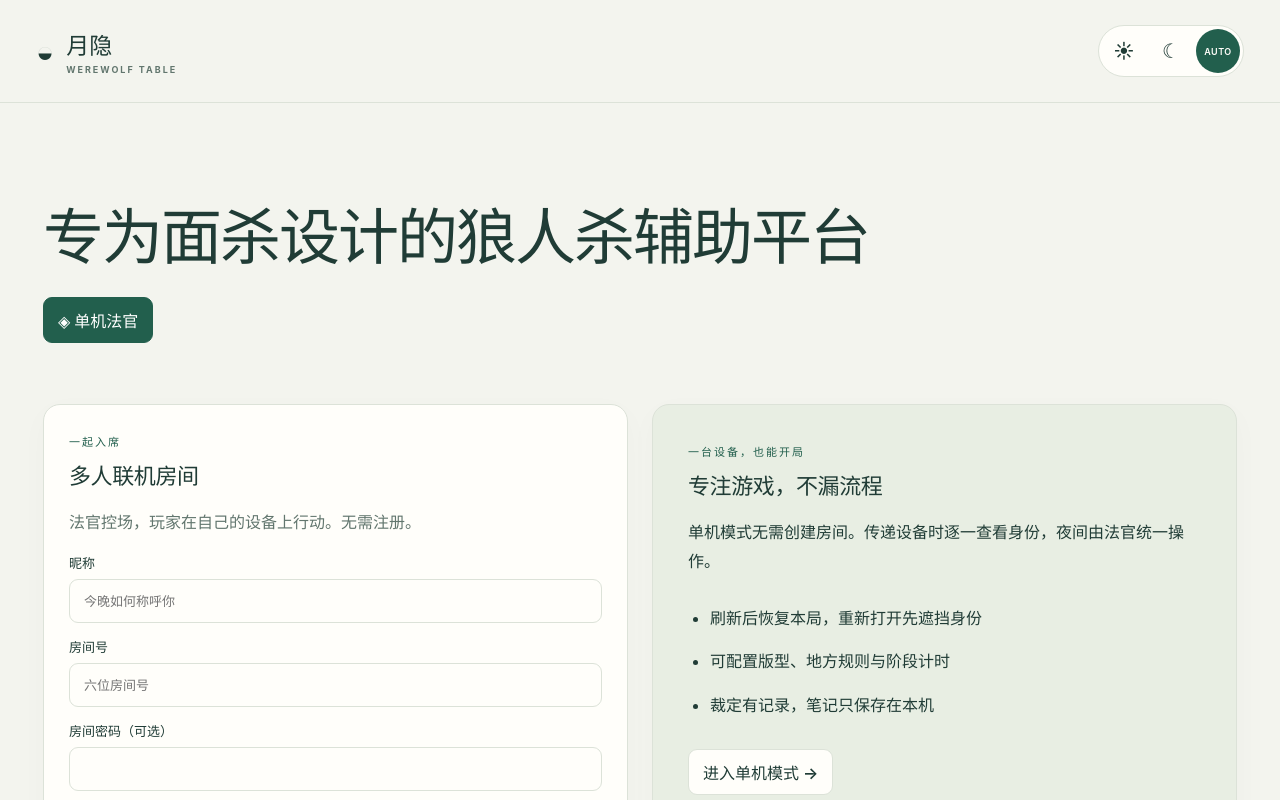
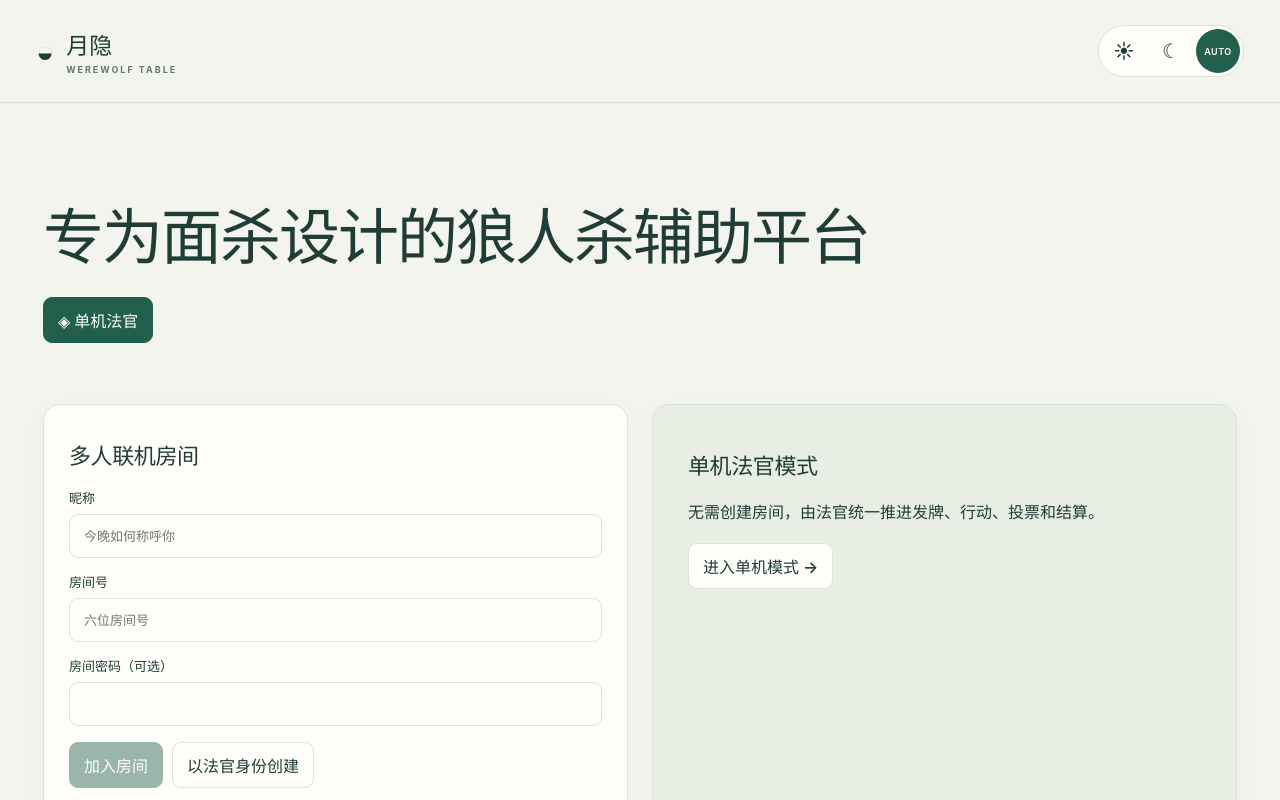
Before and after one commit to Blue-Flag-666/Werewolf, a React (Vite) app: page / in a window 1280 px wide. Shown: the top 800 px of the page. Built offline with nearby package versions, Linux system fonts and the light colour scheme.

Commit message:
refactor: simplify home mode cards

```diff
--- a/src/main.tsx
+++ b/src/main.tsx
@@ -390,16 +390,13 @@ function App() {
                 <button
                   className="primary"
                   onClick={() => {
-                    if (game?.phase === 'ended') void openLocalReplay(game);
-                    else {
-                      setMode('local');
-                      setScreen(game ? 'play' : 'setup');
-                      setShield(true);
-                    }
+                    setMode('local');
+                    setScreen(game && game.phase !== 'ended' ? 'play' : 'setup');
+                    setShield(true);
                   }}
                 >
                   ◈ 单机法官
-                  {game?.phase === 'ended' ? ' · 查看本局复盘' : game ? ' · 恢复本局' : ''}
+                  {game && game.phase !== 'ended' ? ' · 恢复本局' : ''}
                 </button>
                 {session && (
                   <button
@@ -415,9 +412,7 @@ function App() {
             </section>
             <div className="home-grid">
               <section className="panel">
-                <span className="eyebrow">一起入席</span>
                 <h2>多人联机房间</h2>
-                <p className="muted">法官控场，玩家在自己的设备上行动。无需注册。</p>
                 <label>
                   昵称
                   <input
@@ -459,25 +454,16 @@ function App() {
                 </div>
               </section>
               <section className="panel intro">
-                <span className="eyebrow">一台设备，也能开局</span>
-                <h2>专注游戏，不漏流程</h2>
-                <p>单机模式无需创建房间。传递设备时逐一查看身份，夜间由法官统一操作。</p>
-                <ul>
-                  <li>刷新后恢复本局，重新打开先遮挡身份</li>
-                  <li>可配置版型、地方规则与阶段计时</li>
-                  <li>裁定有记录，笔记只保存在本机</li>
-                </ul>
+                <h2>单机法官模式</h2>
+                <p>无需创建房间，由法官统一推进发牌、行动、投票和结算。</p>
                 <button
                   onClick={() => {
-                    if (game?.phase === 'ended') void openLocalReplay(game);
-                    else {
-                      setMode('local');
-                      setScreen(game ? 'play' : 'setup');
-                      setShield(true);
-                    }
+                    setMode('local');
+                    setScreen(game && game.phase !== 'ended' ? 'play' : 'setup');
+                    setShield(true);
                   }}
                 >
-                  {game?.phase === 'ended' ? '查看本局复盘 →' : '进入单机模式 →'}
+                  {game && game.phase !== 'ended' ? '恢复单机本局 →' : '进入单机模式 →'}
                 </button>
               </section>
             </div>
```
Also changed, not shown: tests/browser.mjs (+2 -0 lines).
